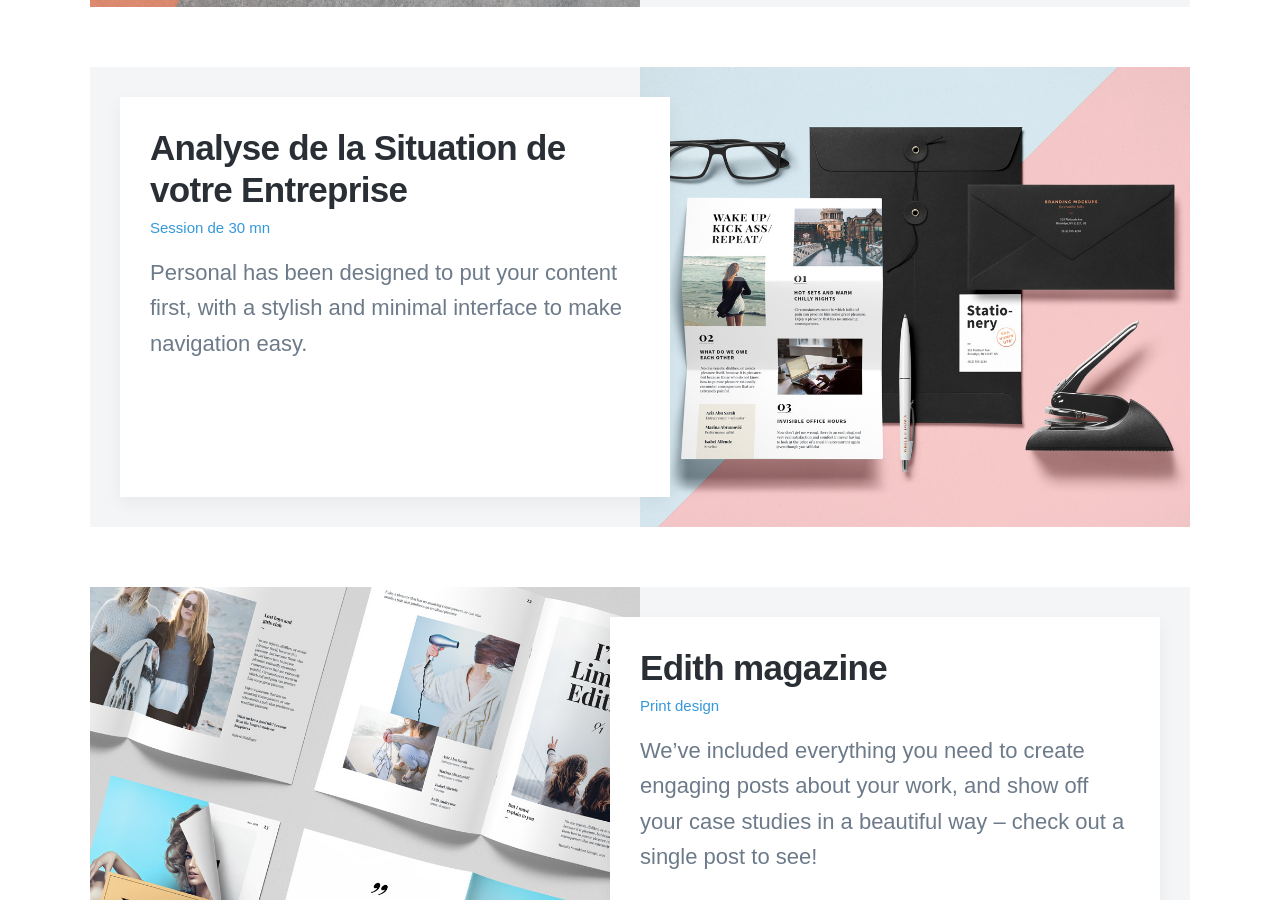
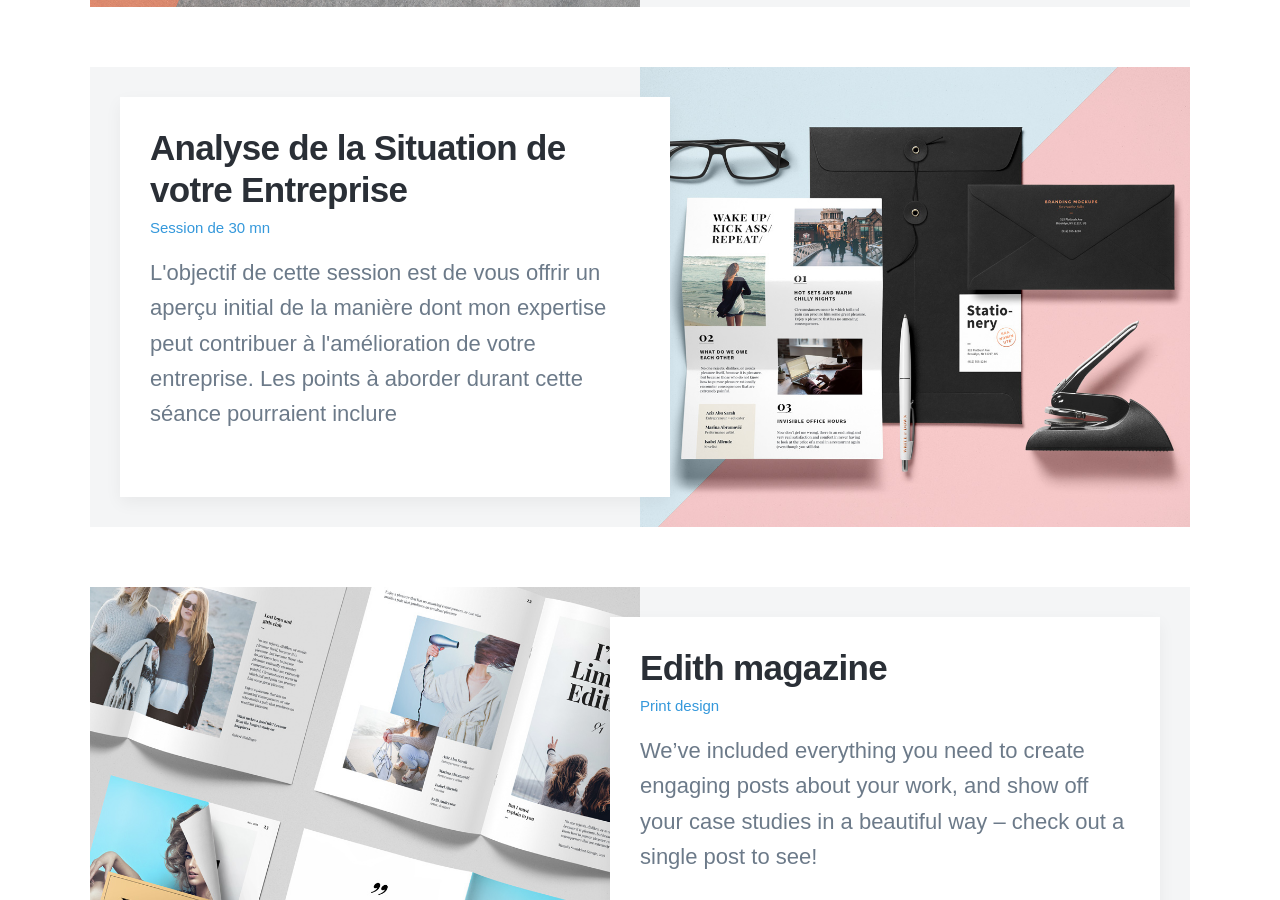
Before and after one commit to jeyries/solutionsrh13, a Jekyll site: the page built from index.html, in a window 1280 px wide and 900 px high, scrolled down 1035 px. Built offline with Jekyll 4.4.1, drawn with Linux system fonts in a browser that asks for light colours; nearby versions of some CDN libraries; some web fonts are replaced.

Commit message:
Update 2018-06-29-wake-up.md

```diff
--- a/_projects/2018-06-29-wake-up.md
+++ b/_projects/2018-06-29-wake-up.md
@@ -3,7 +3,7 @@ title: 'Analyse de la Situation de votre Entreprise'
 
 subtitle: 'Session de 30 mn'
 date: 2018-06-29 00:00:00
-description: Personal has been designed to put your content first, with a stylish and minimal interface to make navigation easy.
+description: L'objectif de cette session est de vous offrir un aperçu initial de la manière dont mon expertise peut contribuer à l'amélioration de votre entreprise. Les points à aborder durant cette séance pourraient inclure
 featured_image: '/images/demo/work-02.jpg'
 ---
 
```
